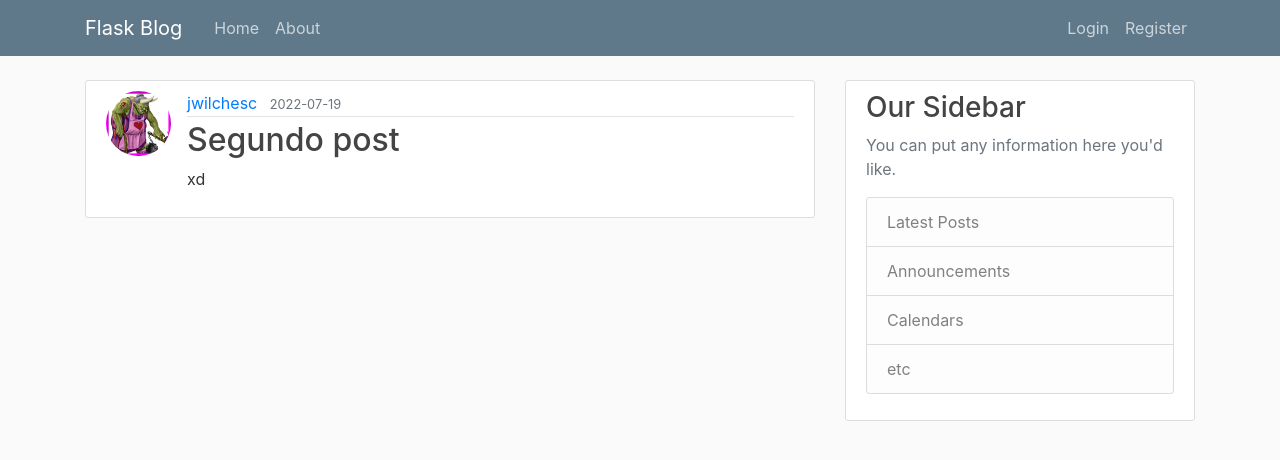
After one commit to MadLies/Aprendiendo-Flask, a Flask app: page /post/2 in a window 1280 px wide. The commit adds this page. Shown: the top 460 px of the page. Run offline with Flask 2, Linux system fonts and the light colour scheme; data comes from the database, SQL or seed files in the repository; both versions use the stored data as it was after the commit; some libraries are stand-ins or nearby versions.

Commit message:
Update & Delete Post

```diff
--- a/Flask_Blog/flaskBlog/Templates/layout.html
+++ b/Flask_Blog/flaskBlog/Templates/layout.html
@@ -34,6 +34,7 @@
 	            <!-- Navbar Right Side -->
 	            <div class="navbar-nav">
 	            	{% if current_user.is_authenticated %}
+	            		<a class="nav-item nav-link" href="{{url_for('new_post')}}">New Post</a>
 	            		<a class="nav-item nav-link" href="{{url_for('account')}}">Account</a>
 	            		<a class="nav-item nav-link" href="{{url_for('logout')}}">Logout</a>
 
--- /dev/null
+++ b/Flask_Blog/flaskBlog/Templates/post.html
@@ -0,0 +1,39 @@
+{% extends "layout.html" %}
+{% block content %}
+        <article class="media content-section">
+          <img class="rounded-circle article-img" src="{{ url_for( 'static' , filename='profile_pics/' + post.author.image_file)}}">
+          <div class="media-body">
+            <div class="article-metadata">
+              <a class="mr-2" href="#">{{ post.author.username }}</a>
+              <small class="text-muted">{{ post.date_posted.strftime('%Y-%m-%d') }}</small>
+              {% if post.author == current_user%}
+              	<div>
+              		<a class = "btn btn-secondary btn-sm mt-1 mb-1"href="{{url_for('update_post', post_id=post.id)}}">Update</a>
+              		<button type="button" class = "btn btn-danger btn-sm m-1" data-toggle="modal" data-target="#deleteModal" >Delete</button>
+              	</div>
+              {%endif %}
+            </div>
+            <h2 class="article-title"> {{ post.title }}</h2>
+            <p class="article-content">{{ post.content }}</p>
+          </div>
+        </article>
+        <!-- Modal -->
+		  <div class="modal fade" id="deleteModal" tabindex="-1" role="dialog" aria-labelledby="deleteModalLabel" aria-hidden="true">
+		    <div class="modal-dialog" role="document">
+		      <div class="modal-content">
+		        <div class="modal-header">
+		          <h5 class="modal-title" id="deleteModalLabel">Delete Post?</h5>
+		          <button type="button" class="close" data-dismiss="modal" aria-label="Close">
+		            <span aria-hidden="true">&times;</span>
+		          </button>
+		        </div>
+		        <div class="modal-footer">
+		          <button type="button" class="btn btn-secondary" data-dismiss="modal">Close</button>
+		          <form action="{{ url_for('delete_post', post_id=post.id) }}" method="POST">
+		            <input class="btn btn-danger" type="submit" value="Delete">
+		          </form>
+		        </div>
+		      </div>
+		    </div>
+		  </div>
+{% endblock content %}
--- a/Flask_Blog/flaskBlog/routes.py
+++ b/Flask_Blog/flaskBlog/routes.py
@@ -1,33 +1,17 @@
 import os
 import secrets
 from PIL import Image
-from flask import render_template, url_for, flash, redirect, request
+from flask import render_template, url_for, flash, redirect, request, abort
 from flaskBlog import app, db , bcrypt
 from flaskBlog.models import User, Post
-from flaskBlog.forms import RegistrationForm, LoginForm , UpdateAccountForm
+from flaskBlog.forms import RegistrationForm, LoginForm , UpdateAccountForm, PostForm
 from flask_login import login_user, current_user, logout_user, login_required
-#diccionarios
 
-
-posts = [
-	{
-		'author': 'wilchitos',
-		'title': 'Post 1',
-		'content' : 'Content1',
-		'date_posted': 'Noviembre 20, 2022'
-	},
-
-	{
-		'author': 'pepe',
-		'title': 'Post 2',
-		'content' : 'Content2',
-		'date_posted': 'Noviembre 23, 2022'
-	}
-]
 #acceso a las rutas
 @app.route("/")
 @app.route("/home")
 def home():
+	posts = Post.query.all()
 	return render_template("home.html",posts=posts)
 
 @app.route("/about")
@@ -99,3 +83,51 @@ def account():
 		form.email.data = current_user.email
 	image_file = url_for('static', filename='profile_pics/'+current_user.image_file)
 	return render_template('account.html' ,title = "Account" , image_file = image_file, form = form)
+
+@app.route("/post/new" , methods= ['GET', 'POST'])
+@login_required
+def new_post():
+	form = PostForm()
+	if form.validate_on_submit():
+		post = Post(title= form.title.data, content = form.content.data , author = current_user)
+		db.session.add(post)
+		db.session.commit()
+		flash('Your post has been created' , 'success')
+		return redirect(url_for('home'))
+	return render_template('create_post.html' ,title = "New Post" ,form = form , legend = 'New Post')
+
+@app.route("/post/<int:post_id>")
+def post(post_id):
+
+	post= Post.query.get_or_404(post_id)
+	return render_template('post.html', title= post.title, post=post)
+
+@app.route("/post/<int:post_id>/update", methods= ['GET', 'POST'])
+@login_required
+def update_post(post_id):
+	post= Post.query.get_or_404(post_id)
+	if post.author != current_user:
+		abort(403)
+	form = PostForm()
+	if form.validate_on_submit():
+		post.title = form.title.data
+		post.content =  form.content.data
+		db.session.commit()
+		flash('Your post has been update' , 'success' )
+		return redirect(url_for('post', post_id=post.id))
+	elif request.method == 'GET':
+		form.title.data = post.title
+		form.content.data = post.content
+	return render_template('create_post.html' ,title = "Update" ,form = form , legend = 'Update Post')
+
+
+@app.route("/post/<int:post_id>/delete", methods= ['POST'])
+@login_required
+def delete_post(post_id):
+	post= Post.query.get_or_404(post_id)
+	if post.author != current_user:
+		abort(403)
+	db.session.delete(post)
+	db.session.commit()
+	flash('Your post has been deleted' , 'success' )
+	return redirect(url_for('home'))
```
Also changed, not shown: Flask_Blog/flaskBlog/Templates/create_post.html (added, +44 -0 lines), Flask_Blog/flaskBlog/Templates/home.html (+4 -3 lines), Flask_Blog/flaskBlog/forms.py (+6 -1 lines), Flask_Blog/flaskBlog/site.db.
